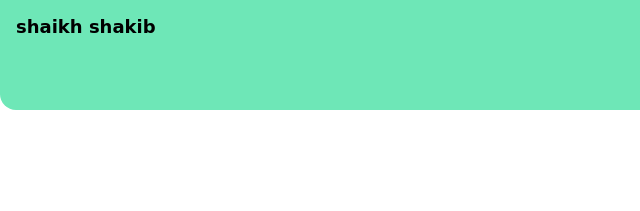
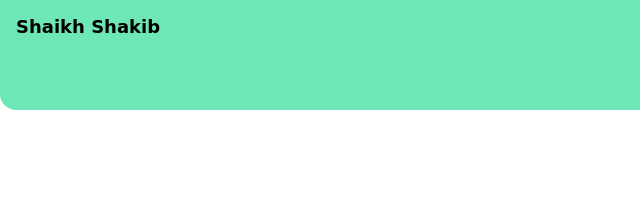
Before and after one commit to shakib1111/my-portfolio, a plain HTML site: page projects.html in a window 1280 px wide. Shown: the top 211 px of the page, 0-640 px from the left. Drawn offline with Linux system fonts and the light colour scheme.

Commit message:
txt added

```diff
--- a/projects.html
+++ b/projects.html
@@ -8,7 +8,7 @@
 </head>
 <body>
     <nav class="navigation">
-        <div class="nav-brand"><a href="/">shaikh shakib</a></div>
+        <div class="nav-brand"><a href="/">Shaikh Shakib</a></div>
         <ul class="list-non-bullet nav-pills">
             <li class="list-item-inline">
                 <a class="link" href="/">Home</a>
```
